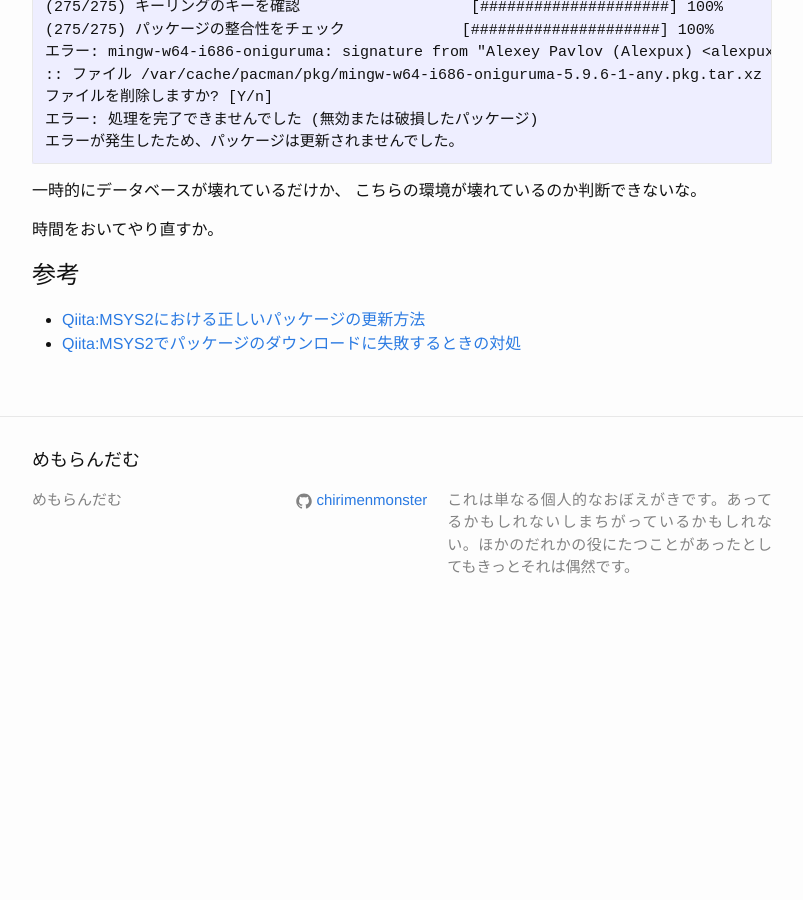
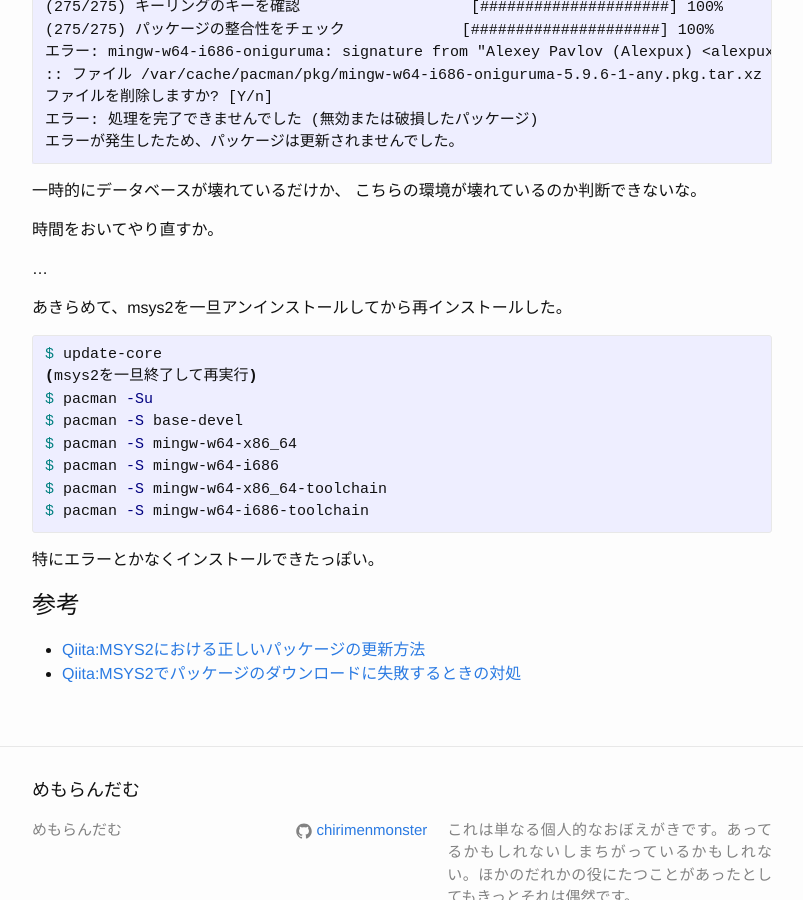
Before and after one commit to chirimenmonster/chirimenmonster.github.io, a Jekyll site: the page built from _posts/2016-02-03-msys2-update.md, in a window 1280 px wide and 900 px high, scrolled down 596 px. Shown: the whole window, without its empty margins (238-1041 px from the left). Built offline with Jekyll 4.4.1, drawn with Linux system fonts in a browser that asks for light colours; before the commit the page ends 1235 px from its top, so only the background shows below that.

Commit message:
msys2話の続き。結局再インストール

```diff
--- a/_posts/2016-02-03-msys2-update.md
+++ b/_posts/2016-02-03-msys2-update.md
@@ -38,6 +38,24 @@
 
 時間をおいてやり直すか。
 
+...
+
+あきらめて、msys2を一旦アンインストールしてから再インストールした。
+
+{% highlight sh %}
+$ update-core
+(msys2を一旦終了して再実行)
+$ pacman -Su
+$ pacman -S base-devel
+$ pacman -S mingw-w64-x86_64
+$ pacman -S mingw-w64-i686
+$ pacman -S mingw-w64-x86_64-toolchain
+$ pacman -S mingw-w64-i686-toolchain
+{% endhighlight %}
+
+特にエラーとかなくインストールできたっぽい。
+
+
 # 参考
 + [Qiita:MSYS2における正しいパッケージの更新方法](http://qiita.com/k-takata/items/373ec7f23d5d7541f982)
 + [Qiita:MSYS2でパッケージのダウンロードに失敗するときの対処](http://qiita.com/k-takata/items/fcb2f1f9ca564fd78597)
```
